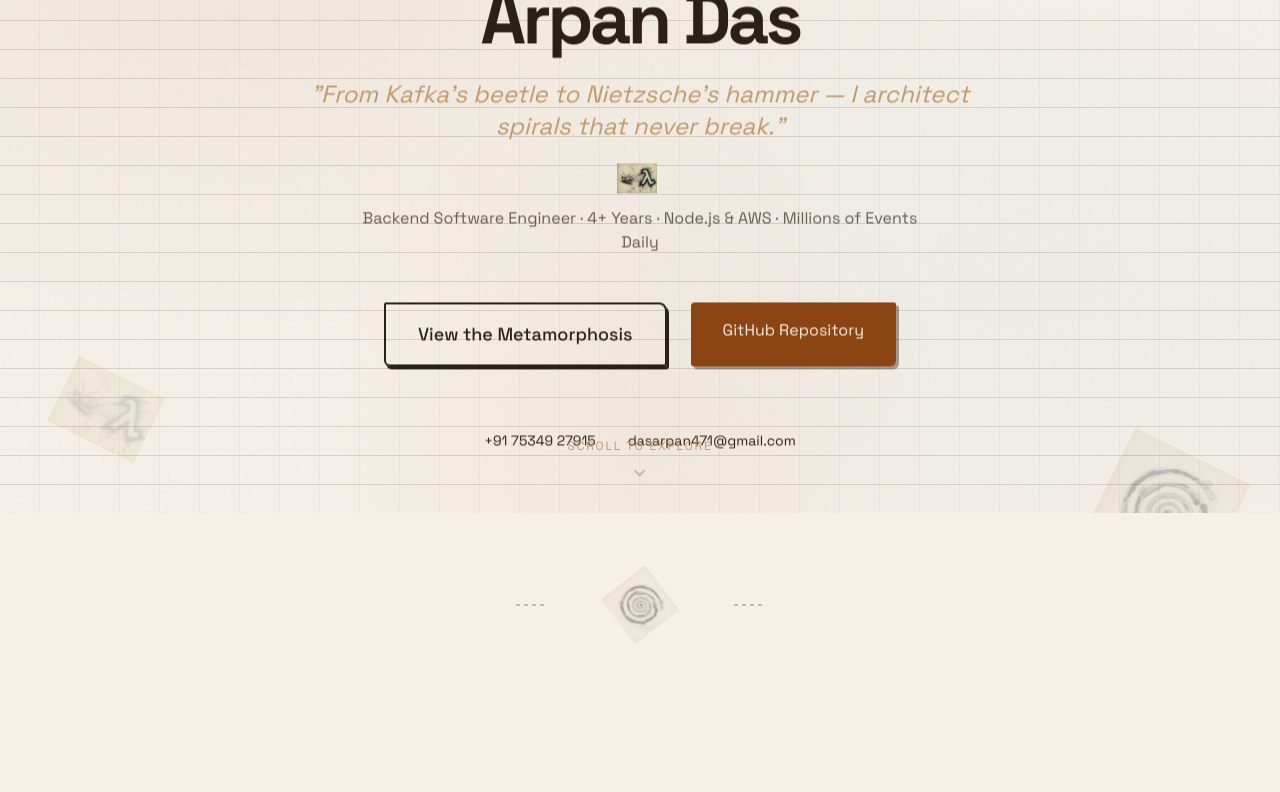
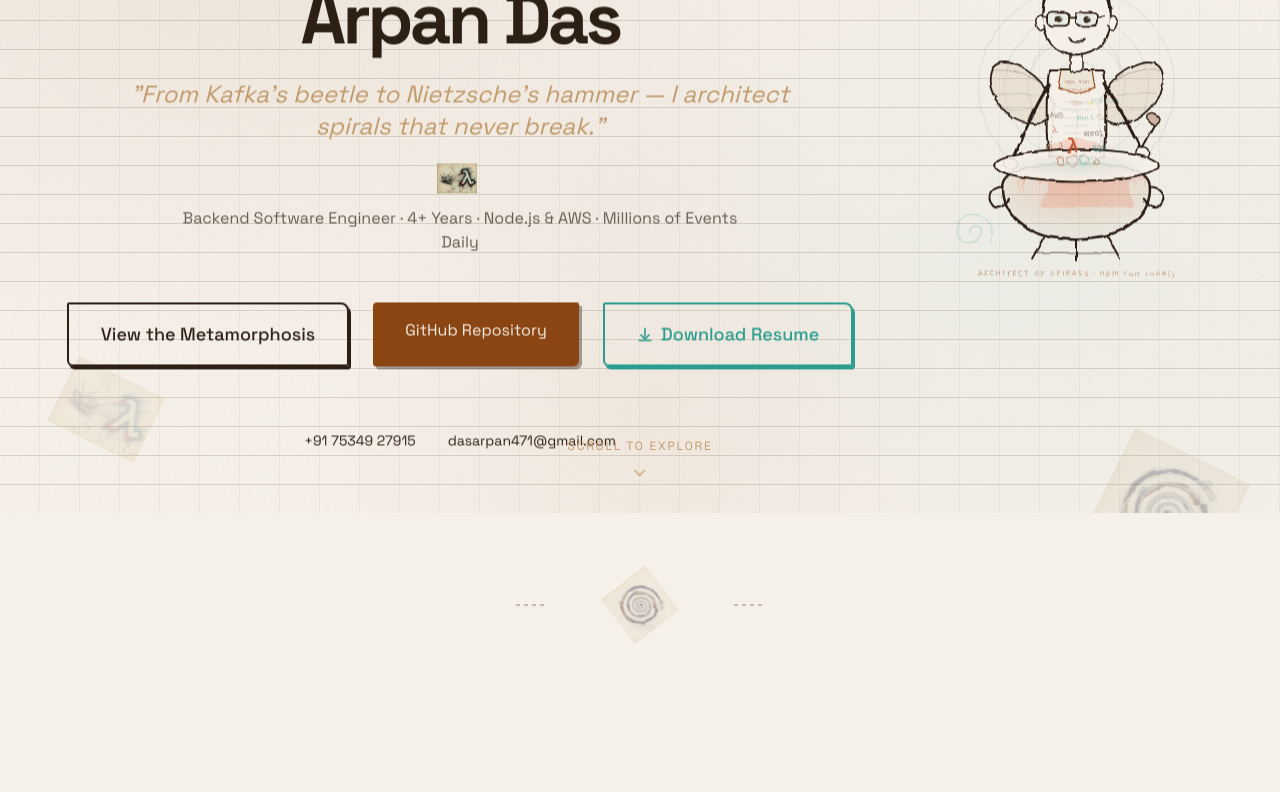
Before and after one commit to adasarpan404/arpanPortfolio, a plain HTML site: page index.html in a window 1280 px wide. Shown: the part 287-1079 px from the top of the page. Drawn offline with nearby package versions, Linux system fonts and the light colour scheme; animation ran at ten frames a second.

Commit message:
Implement code changes to enhance functionality and improve performance

```diff
--- a/css/styles.css
+++ b/css/styles.css
@@ -153,6 +153,42 @@ body.no-custom-cursor {
 .sketch-button-filled:hover {
   transform: translateY(-2px) scale(1.02);
   box-shadow: 5px 5px 0 rgba(44, 31, 20, 0.3);
+}
+
+/* Download resume button — teal spiral variant */
+.sketch-button-dl {
+  box-shadow: 2px 3px 0 var(--teal-glow) !important;
+}
+
+.sketch-button-dl:hover {
+  box-shadow: 4px 5px 0 var(--teal-glow) !important;
+}
+
+/* Architect of Spirals illustration */
+.hero-illustration-wrapper {
+  display: none;
+  width: 280px;
+  justify-content: center;
+  align-items: center;
+}
+
+@media (min-width: 1280px) {
+  .hero-illustration-wrapper {
+    display: flex;
+  }
+}
+
+.hero-illustration-img {
+  width: 100%;
+  max-width: 280px;
+  height: auto;
+  filter: url(#sketch-wobble);
+  transition: transform 0.6s ease;
+  will-change: transform;
+}
+
+.hero-illustration-img:hover {
+  transform: rotate(1.5deg) scale(1.03);
 }
 
 /* Avatar sketch effect */
--- a/index.html
+++ b/index.html
@@ -102,7 +102,11 @@
 
   <!-- ═══════════════════ HERO ═══════════════════ -->
   <header id="hero" class="min-h-screen flex items-center justify-center relative overflow-hidden px-6">
-    <div class="max-w-4xl mx-auto text-center relative z-10 parallax-content" data-speed="-0.14">
+    <div class="max-w-6xl mx-auto w-full relative z-10 parallax-content" data-speed="-0.14">
+      <div class="flex flex-col xl:flex-row items-center gap-8 xl:gap-20">
+
+        <!-- ── Left: hero text ── -->
+        <div class="flex-1 text-center">
           <!-- Pencil sketch avatar -->
           <div class="w-40 h-40 md:w-48 md:h-48 mx-auto mb-8 avatar-sketch">
             <img
@@ -137,11 +141,32 @@
             <a href="https://github.com/adasarpan404" target="_blank" rel="noopener noreferrer" class="px-6 md:px-8 py-3 md:py-4 bg-oil-umber text-paper hover:scale-105 transition sketch-button-filled">
               GitHub Repository
             </a>
+            <a href="assets/arpan_das_resume.pdf" download="Arpan_Das_Resume.pdf" class="sketch-button-dl px-6 md:px-8 py-3 md:py-4 border-2 border-teal-glow text-teal-glow hover:bg-teal-glow hover:text-paper transition-all text-base md:text-lg font-medium sketch-button flex items-center gap-2">
+              <svg width="16" height="16" viewBox="0 0 24 24" fill="none" stroke="currentColor" stroke-width="2.5" stroke-linecap="round" aria-hidden="true">
+                <path d="M12 3v12M6 13l6 6 6-6"/><line x1="3" y1="21" x2="21" y2="21"/>
+              </svg>
+              Download Resume
+            </a>
           </div>
 
           <div class="mt-12 md:mt-16 text-sm flex justify-center gap-6 md:gap-8 flex-wrap hero-contact opacity-0">
             <a href="tel:+917534927815" class="hover:text-teal-glow transition">+91 75349 27915</a>
             <a href="mailto:dasarpan471@gmail.com" class="hover:text-teal-glow transition">dasarpan471@gmail.com</a>
+          </div>
+        </div>
+
+        <!-- ── Right: Architect of Spirals illustration (xl+ only) ── -->
+        <div class="hero-illustration-wrapper flex-shrink-0" style="opacity:0">
+          <img
+            src="assets/architect-of-spirals.svg"
+            alt="The Architect of Spirals — hand-drawn illustration of a cyber-Kafka figure cooking code in a wok"
+            width="280"
+            height="390"
+            class="sketch-img hero-illustration-img"
+            loading="eager"
+          >
+        </div>
+
       </div>
     </div>
 
--- a/js/main.js
+++ b/js/main.js
@@ -12,6 +12,8 @@
       el.classList.remove('opacity-0');
       el.style.opacity = '1';
     });
+    const illus = document.querySelector('.hero-illustration-wrapper');
+    if (illus) illus.style.opacity = '1';
   }
 
   function onPageReady(callback) {
@@ -99,6 +101,11 @@
     gsap.fromTo('.avatar-sketch',
       { scale: 0.8, opacity: 0 },
       { scale: 1, opacity: 1, duration: 1, ease: 'back.out(1.4)' }
+    );
+
+    gsap.fromTo('.hero-illustration-wrapper',
+      { opacity: 0, x: 40, rotation: -3 },
+      { opacity: 1, x: 0, rotation: 0, duration: 1.2, delay: 1.8, ease: 'power3.out' }
     );
   }
 
```
Also changed, not shown: assets/architect-of-spirals.svg (added), 1 other file. Lines whose indentation alone changed are shown as unchanged.
